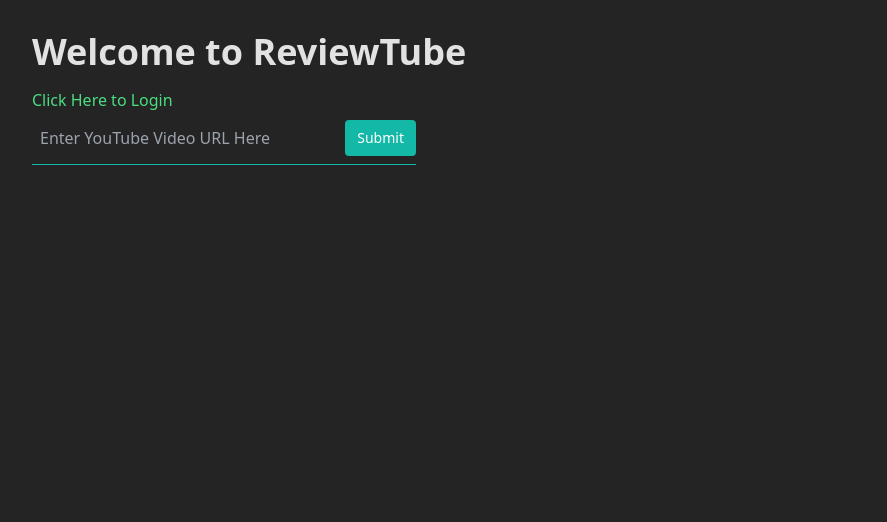
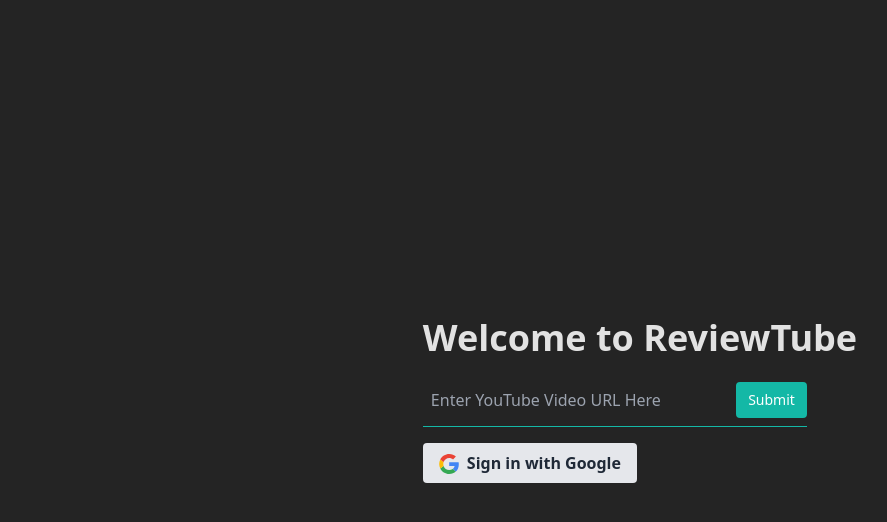
Before and after one commit to JonyHana/ReviewTube, a React (Vite) app in the folder frontend/: page / in a window 1280 px wide. Shown: the top 522 px of the page, without its empty margins (0-887 px from the left). Built offline with nearby package versions, Linux system fonts and the light colour scheme; no server answers.

Commit message:
Added login spinner and modified design of login link (now button).

```diff
--- /dev/null
+++ b/frontend/src/components/LoadingSpinner.tsx
@@ -0,0 +1,15 @@
+const LoadingSpinner = () => {
+  return (
+    <div className="text-center">
+      <div role="status">
+          <svg aria-hidden="true" className="inline w-8 h-8 mr-2 text-gray-200 animate-spin dark:text-gray-600 fill-blue-600" viewBox="0 0 100 101" fill="none" xmlns="http://www.w3.org/2000/svg">
+              <path d="M100 50.5908C100 78.2051 77.6142 100.591 50 100.591C22.3858 100.591 0 78.2051 0 50.5908C0 22.9766 22.3858 0.59082 50 0.59082C77.6142 0.59082 100 22.9766 100 50.5908ZM9.08144 50.5908C9.08144 73.1895 27.4013 91.5094 50 91.5094C72.5987 91.5094 90.9186 73.1895 90.9186 50.5908C90.9186 27.9921 72.5987 9.67226 50 9.67226C27.4013 9.67226 9.08144 27.9921 9.08144 50.5908Z" fill="currentColor"/>
+              <path d="M93.9676 39.0409C96.393 38.4038 97.8624 35.9116 97.0079 33.5539C95.2932 28.8227 92.871 24.3692 89.8167 20.348C85.8452 15.1192 80.8826 10.7238 75.2124 7.41289C69.5422 4.10194 63.2754 1.94025 56.7698 1.05124C51.7666 0.367541 46.6976 0.446843 41.7345 1.27873C39.2613 1.69328 37.813 4.19778 38.4501 6.62326C39.0873 9.04874 41.5694 10.4717 44.0505 10.1071C47.8511 9.54855 51.7191 9.52689 55.5402 10.0491C60.8642 10.7766 65.9928 12.5457 70.6331 15.2552C75.2735 17.9648 79.3347 21.5619 82.5849 25.841C84.9175 28.9121 86.7997 32.2913 88.1811 35.8758C89.083 38.2158 91.5421 39.6781 93.9676 39.0409Z" fill="currentFill"/>
+          </svg>
+          <span className='text-xl font-semibold'>Posting review. Please wait ..</span>
+      </div>
+    </div>
+  )
+}
+
+export default LoadingSpinner
--- /dev/null
+++ b/frontend/src/components/LoginButton.tsx
@@ -0,0 +1,14 @@
+const API_URL = import.meta.env.VITE_API_URL;
+
+const LoginButton = () => {
+  return (
+    <button className="bg-gray-200 hover:bg-gray-300 text-gray-800 font-bold py-2 px-4 rounded inline-flex items-center">
+      <a href={`${API_URL}/login/federated/google`}>
+        <svg className="inline-block fill-current w-5 h-5 mr-2" xmlns="http://www.w3.org/2000/svg" width="24" height="24" viewBox="0 0 186.69 190.5" xmlnsXlink="https://vecta.io/nano"><g transform="translate(1184.583 765.171)"><path clip-path="none" mask="none" d="M-1089.333-687.239v36.888h51.262c-2.251 11.863-9.006 21.908-19.137 28.662l30.913 23.986c18.011-16.625 28.402-41.044 28.402-70.052 0-6.754-.606-13.249-1.732-19.483z" fill="#4285f4"/><path clip-path="none" mask="none" d="M-1142.714-651.791l-6.972 5.337-24.679 19.223h0c15.673 31.086 47.796 52.561 85.03 52.561 25.717 0 47.278-8.486 63.038-23.033l-30.913-23.986c-8.486 5.715-19.31 9.179-32.125 9.179-24.765 0-45.806-16.712-53.34-39.226z" fill="#34a853"/><path clip-path="none" mask="none" d="M-1174.365-712.61c-6.494 12.815-10.217 27.276-10.217 42.689s3.723 29.874 10.217 42.689c0 .086 31.693-24.592 31.693-24.592-1.905-5.715-3.031-11.776-3.031-18.098s1.126-12.383 3.031-18.098z" fill="#fbbc05"/><path d="M-1089.333-727.244c14.028 0 26.497 4.849 36.455 14.201l27.276-27.276c-16.539-15.413-38.013-24.852-63.731-24.852-37.234 0-69.359 21.388-85.032 52.561l31.692 24.592c7.533-22.514 28.575-39.226 53.34-39.226z" fill="#ea4335" clip-path="none" mask="none"/></g></svg>
+        <span>Sign in with Google</span>
+      </a>
+    </button>
+  )
+}
+
+export default LoginButton
--- a/frontend/src/components/LoginLink.tsx
+++ /dev/null
@@ -1,9 +0,0 @@
-const API_URL = import.meta.env.VITE_API_URL;
-
-const LoginLink = () => {
-  return (
-    <a className="text-green-400" href={`${API_URL}/login/federated/google`}>Click Here to Login</a>
-  )
-}
-
-export default LoginLink
--- a/frontend/src/index.css
+++ b/frontend/src/index.css
@@ -19,6 +19,9 @@
   }
   h2 {
     @apply text-3xl;
+  }
+  h3 {
+    @apply text-2xl;
   }
   h4 {
     @apply text-xl;
--- a/frontend/src/pages/HomePage.tsx
+++ b/frontend/src/pages/HomePage.tsx
@@ -1,6 +1,6 @@
 import { ChangeEvent, FormEvent, useEffect, useState } from "react";
 import { useNavigate } from 'react-router-dom';
-import LoginLink from "../components/LoginLink";
+import LoginButton from "../components/LoginButton";
 import { T_UserInfo_Prop } from "../types";
 
 const HomePage = ({ user }: T_UserInfo_Prop) => {
@@ -45,12 +45,11 @@
   }
 
   return (
-    <div className="p-8">
+    <div className="w-full h-screen grid place-items-center">
+      <div>
         <h1 className="font-bold mb-4">Welcome to ReviewTube</h1>
 
-      {!user ? <LoginLink /> : null}
-
-      <form className="w-full max-w-sm" onSubmit={handleFormSubmit}>
+        <form className="w-full max-w-sm mb-4" onSubmit={handleFormSubmit}>
           <div className="flex items-center border-b border-teal-500 py-2">
             <input
               className="appearance-none bg-transparent border-none w-full text-white mr-3 py-1 px-2 leading-tight focus:outline-none"
@@ -75,6 +74,9 @@
             </h4>
           </div>
         }
+
+        {!user ? <LoginButton /> : null}
+      </div>
     </div>
   )
 }
--- a/frontend/src/pages/ReviewPage.tsx
+++ b/frontend/src/pages/ReviewPage.tsx
@@ -1,13 +1,14 @@
 import { useEffect, useState } from 'react';
 import { useParams, useLocation, Link } from 'react-router-dom';
 
-import LoginLink from '../components/LoginLink';
+import LoginButton from '../components/LoginButton';
 import ReviewEditor from '../components/ReviewEditor';
 
 import { T_Review, T_UserInfo_Prop } from '../types';
 
 import ReactMarkdown from 'react-markdown';
 import remarkGfm from 'remark-gfm';
+import LoadingSpinner from '../components/LoadingSpinner';
 
 const ReviewPage = ({ user }: T_UserInfo_Prop) => {
   const { id } = useParams();
@@ -47,8 +48,7 @@
   const uploadReview = async (reviewBody: string) => {
     if (reviewBody.length < 0) return;
 
-    // Note: Haven't tested this out yet.
-    //setLockEditor(true);
+    setLockEditor(true);
 
     fetch(
       `${import.meta.env.VITE_API_URL}/review/`, {
@@ -66,7 +66,7 @@
       //console.log(data);
     })
     .finally(() => {
-      //setLockEditor(false);
+      setLockEditor(false);
       refreshReviews();
     });
   }
@@ -81,10 +81,15 @@
               allow="accelerometer; autoplay; clipboard-write; encrypted-media; gyroscope; picture-in-picture; web-share"
               allowFullScreen />
             <div className='p-8'>
-              {user &&
-                (lockEditor
-                  ? <img src="https://upload.wikimedia.org/wikipedia/commons/b/b1/Loading_icon.gif" />
+              {user
+                ? (lockEditor
+                  ? <LoadingSpinner />
                   : <ReviewEditor uploadCallback={uploadReview} />
+                )
+                : (<>
+                    <h4 className='inline-block mr-2'>Log in to start posting!</h4>
+                    <LoginButton />
+                  </>
                 )
               }
 
@@ -93,7 +98,7 @@
                   {reviews.map((review, i) => {
                     return (
                       <div key={i} className='m-4 p-4 bg-gray-700'>
-                        <h4>{review.user.displayName}</h4>
+                        <h3 className='font-semibold mb-2'>{review.user.displayName}</h3>
                         <ReactMarkdown children={review.body} remarkPlugins={[remarkGfm]}></ReactMarkdown>
                       </div>
                     )
@@ -101,7 +106,7 @@
                 </div>
               ) : (
                 <>
-                  <h4>No reviews found. Be the first one to post! {!user && <LoginLink />}</h4>
+                  <h4>No reviews found. Be the first one to post! {!user && <LoginButton />}</h4>
                 </>
               )}
             </div>
```
Also changed, not shown: 1 other file (tests, documents, lock files or other folders). Lines whose indentation alone changed are shown as unchanged.
